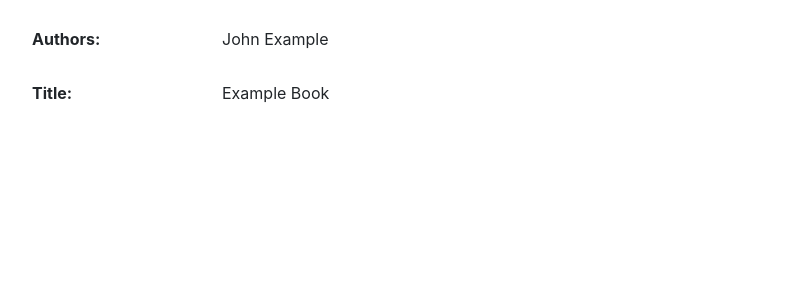
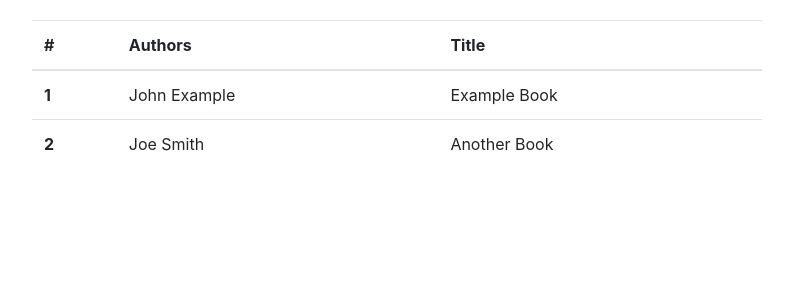
Before and after one commit to devonfw-react-training/foundations, a React (Create React App) app: page / in a window 1280 px wide. Shown: the top 300 px of the page, without its empty margins (53-846 px from the left). Built offline with nearby package versions, Linux system fonts and the light colour scheme.

Commit message:
02-master-details

```diff
--- a/src/App.tsx
+++ b/src/App.tsx
@@ -1,9 +1,9 @@
 import React from "react";
-import { BookDetails } from "./book/components/BookDetails/BookDetails";
+import { BookOverview } from "./book/components/BookOverview/BookOverview";
 import styles from "./App.module.scss";
 
 export const App = () => (
   <div className={styles.container}>
-    <BookDetails />
+    <BookOverview />
   </div>
 );
--- a/src/book/components/BookDetails/BookDetails.tsx
+++ b/src/book/components/BookDetails/BookDetails.tsx
@@ -1,48 +1,34 @@
-import React, { Component } from "react";
+import React from "react";
 import { Book } from "../../Book";
 import styles from "./BookDetails.module.scss";
 
-interface State {
-  currentBook: Book;
+export interface Props {
+  book: Book;
 }
 
-export interface Props {}
-
-export class BookDetails extends Component<Props, State> {
-  state: State = {
-    currentBook: {
-      id: 1,
-      title: "Example Book",
-      authors: "John Example",
-    },
-  };
-
-  render(): React.ReactNode {
-    return (
-      <div className={"container " + styles.form}>
+export const BookDetails = (props: Props) => (
+  <div className={styles.form}>
     <form>
       <div className="form-group row">
-            <label htmlFor="authors" className="col-sm-2 col-form-label">
+        <label htmlFor="authors" className="col-sm-3 col-form-label">
           Authors:
         </label>
-            <div className="col-sm-10">
+        <div className="col-sm-9">
           <p className="form-control-plaintext" id="authors">
-                {this.state.currentBook.authors}
+            {props.book.authors}
           </p>
         </div>
       </div>
       <div className="form-group row">
-            <label htmlFor="title" className="col-sm-2 col-form-label">
+        <label htmlFor="title" className="col-sm-3 col-form-label">
           Title:
         </label>
-            <div className="col-sm-10">
+        <div className="col-sm-9">
           <p className="form-control-plaintext" id="title">
-                {this.state.currentBook.title}
+            {props.book.title}
           </p>
         </div>
       </div>
     </form>
   </div>
 );
-  }
-}
--- /dev/null
+++ b/src/book/components/BookOverview/BookOverview.tsx
@@ -0,0 +1,80 @@
+import React, { Component, ReactNode } from "react";
+import { Book } from "../../Book";
+import { BookDetails } from "../BookDetails/BookDetails";
+
+export interface Props {}
+
+interface State {
+  books: Book[];
+  selectedBook: Book | null;
+}
+
+export class BookOverview extends Component<Props, State> {
+  state: State = {
+    books: [],
+    selectedBook: null,
+  };
+
+  componentDidMount(): void {
+    this.setState({
+      books: [
+        {
+          id: 1,
+          authors: "John Example",
+          title: "Example Book",
+        },
+        {
+          id: 2,
+          authors: "Joe Smith",
+          title: "Another Book",
+        },
+      ],
+    });
+  }
+
+  selectBook(book: Book): void {
+    this.setState({ selectedBook: book });
+  }
+
+  isBookSelected(book: Book): boolean {
+    return book === this.state.selectedBook;
+  }
+
+  render(): ReactNode {
+    return (
+      <div className="container">
+        <div className="row">
+          <div className="col-md-8 col-12">
+            <table className="table table-hover">
+              <thead>
+                <tr>
+                  <th scope="col">#</th>
+                  <th scope="col">Authors</th>
+                  <th scope="col">Title</th>
+                </tr>
+              </thead>
+              <tbody>
+                {this.state.books.map((book, index) => (
+                  <tr
+                    key={book.id}
+                    className={this.isBookSelected(book) ? "table-active" : ""}
+                    onClick={() => this.selectBook(book)}
+                  >
+                    <th scope="row">{index + 1}</th>
+                    <td>{book.authors}</td>
+                    <td>{book.title}</td>
+                  </tr>
+                ))}
+              </tbody>
+            </table>
+          </div>
+          <div className="col-md-4 col-12">
+            {this.state.selectedBook && (
+              <BookDetails book={this.state.selectedBook} />
+            )}
+          </div>
+        </div>
+      </div>
+    );
+  }
+}
```
Also changed, not shown: 2 other files (tests, documents, lock files or other folders). Lines whose indentation alone changed are shown as unchanged.
